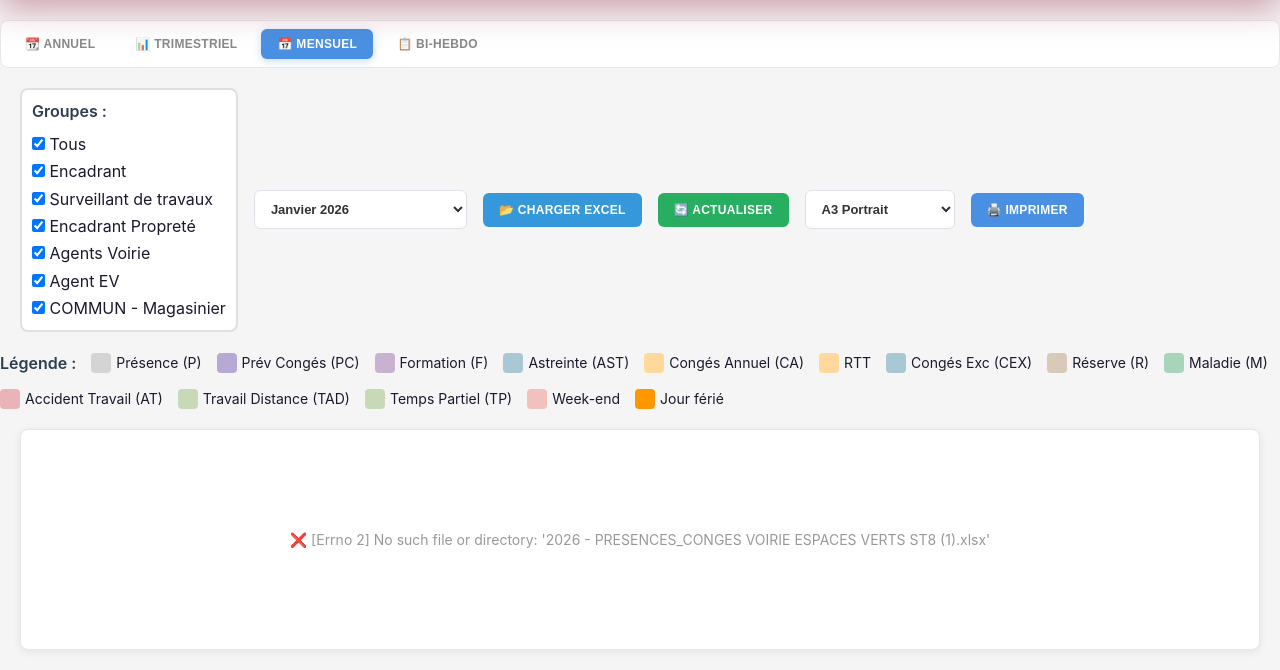
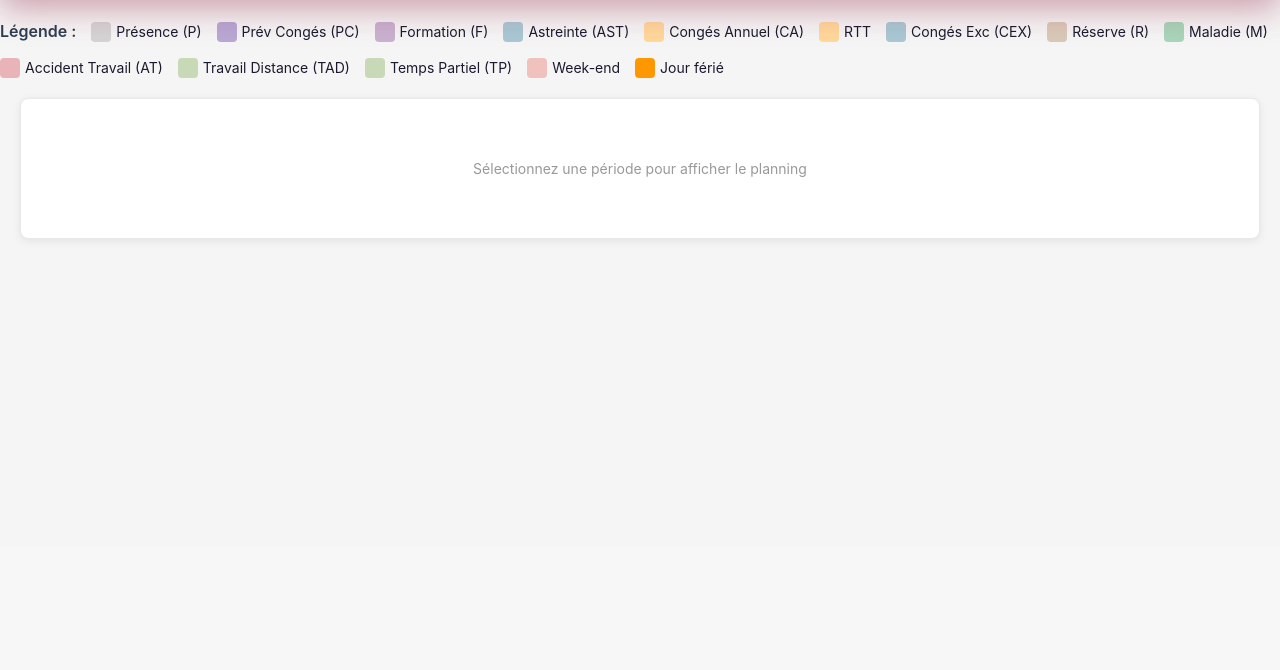
Before and after one commit to lamiedepain/st88, a Flask app: page /planning in a window 1280 px wide. Shown: the part 254-924 px from the top of the page. After the commit the page ends 494 px from the top, so only its background shows below. Run offline with Flask 3, Linux system fonts and the light colour scheme.

Commit message:
Clean up HTML: remove duplicate buttons and controls

```diff
--- a/templates/planning.html
+++ b/templates/planning.html
@@ -1129,53 +1129,6 @@
                     <button class="btn-generate" onclick="generatePlanningFromModal()">Générer</button>
                 </div>
             </div>
-        </div>
-
-        <div class="view-tabs">
-            <button class="view-tab" onclick="changeView('annuel')">📆 Annuel</button>
-            <button class="view-tab" onclick="changeView('trimestriel')">📊 Trimestriel</button>
-            <button class="view-tab active" onclick="changeView('mensuel')">📅 Mensuel</button>
-            <button class="view-tab" onclick="changeView('bihebdo')">📋 Bi-hebdo</button>
-        </div>
-
-        <div class="controls">
-            <div
-                style="display: flex; flex-direction: column; gap: 5px; padding: 10px; background: white; border-radius: 8px; border: 2px solid #e0e0e0;">
-                <label style="font-weight: 600; color: #2c3e50; margin-bottom: 5px;">Groupes :</label>
-                <label style="cursor: pointer;"><input type="checkbox" class="groupCheckbox" value="all" checked
-                        onchange="toggleAllGroups(this)"> Tous</label>
-                <label style="cursor: pointer;"><input type="checkbox" class="groupCheckbox" value="Encadrant" checked
-                        onchange="filterByGroup()"> Encadrant</label>
-                <label style="cursor: pointer;"><input type="checkbox" class="groupCheckbox"
-                        value="Surveillant de travaux" checked onchange="filterByGroup()"> Surveillant de
-                    travaux</label>
-                <label style="cursor: pointer;"><input type="checkbox" class="groupCheckbox" value="Encadrant Propreté"
-                        checked onchange="filterByGroup()"> Encadrant Propreté</label>
-                <label style="cursor: pointer;"><input type="checkbox" class="groupCheckbox" value="Agents Voirie"
-                        checked onchange="filterByGroup()"> Agents Voirie</label>
-                <label style="cursor: pointer;"><input type="checkbox" class="groupCheckbox" value="Agent EV" checked
-                        onchange="filterByGroup()"> Agent EV</label>
-                <label style="cursor: pointer;"><input type="checkbox" class="groupCheckbox" value="COMMUN - Magasinier"
-                        checked onchange="filterByGroup()"> COMMUN - Magasinier</label>
-            </div>
-
-            <select id="periodSelector">
-                <option value="">Sélectionner une période...</option>
-            </select>
-
-            <input type="file" id="excelUpload" accept=".xlsx,.xlsm" style="display: none;"
-                onchange="loadExcelPlanning(event)">
-            <button class="btn-print" onclick="document.getElementById('excelUpload').click()"
-                style="background: #3498db;">📂 Charger Excel</button>
-
-            <button class="btn-print" onclick="refreshPlanning()" style="background: #27ae60;">🔄 Actualiser</button>
-
-            <select id="printOrientation" style="min-width: 150px;">
-                <option value="portrait">A3 Portrait</option>
-                <option value="landscape">A3 Paysage</option>
-            </select>
-
-            <button class="btn-print" onclick="window.print()">🖨️ Imprimer</button>
         </div>
 
         <div style="display: flex; gap: 15px; margin-top: 15px; flex-wrap: wrap; align-items: center;">
```
